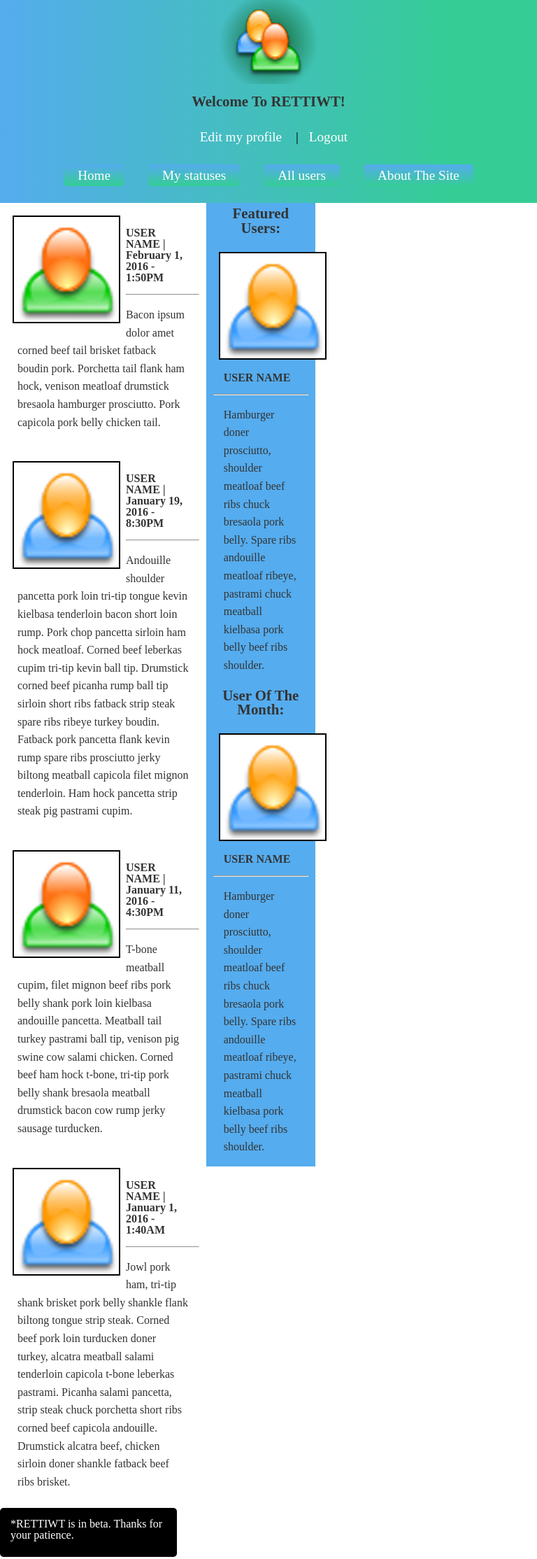
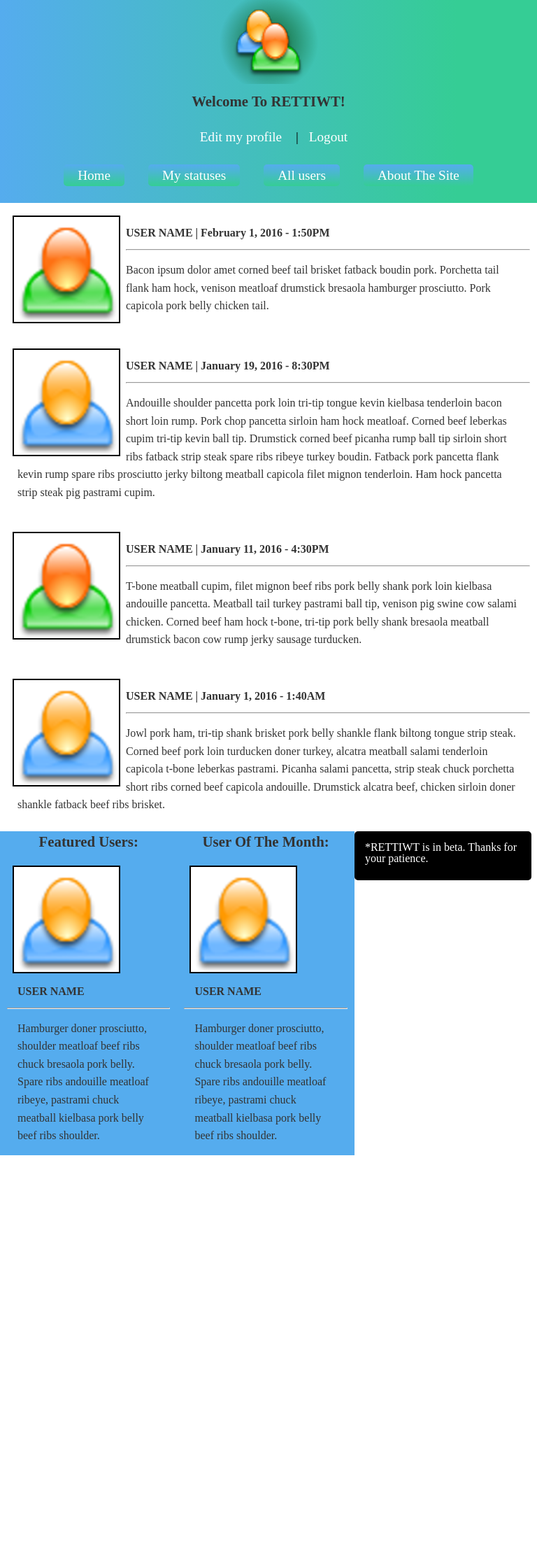
Before and after one commit to Rick-Houser/holberton-twitter-clone, a PHP site: page / in a window 768 px wide. Shown: the whole page at 70% size. After the commit the page ends 1651 px from the top, so only its background shows below. Run offline with PHP 8.4, Linux system fonts and the light colour scheme.

Commit message:
change index main content to use flexbox

```diff
--- a/index.html
+++ b/index.html
@@ -90,11 +90,11 @@
                         </p>
                     </div>
                 </div>
+                <div class="advise-box">
+                    <h5>*RETTIWT is in beta. Thanks for your patience.</h5>
+                </div>
             </div><!-- Aside Ends -->
         </div><!-- Main Content Wrapper Ends -->
-		<div class="advise-box">
-			<h5>*RETTIWT is in beta. Thanks for your patience.</h5>
-		</div>
 	</div>
 </body>
 </html>
--- a/styles.css
+++ b/styles.css
@@ -66,6 +66,11 @@ table {
 
     body .header-content {
         display:flex;
+        flex-direction: column;
+    }
+
+    body .main-content {
+        display: flex;
         flex-direction: column;
     }
 /*Sets the width of the users table */
@@ -248,20 +253,26 @@ set display to inline-block to align horizontally*/
 	body .body {
 		width: 100%;
 	}
-
+/**/
+    body .main-content {
+        display: flex;
+        flex-direction: column;
+    }
 /*Ensure each box takes up 1/3 screen size.
 Remove unneeded margin-top.*/
 	body .aside {
 		width: 33%;
-		float: left;
 		margin-top: 0;
 	}
 
+    body .aside-wrapper {
+        display: flex;
+        flex-direction: row;
+    }
 /*Ensure user names in aside align under photo*/
 body .user-feat h2 {
 		clear: left;
 	}
-
 /*Change to display block so menu btns align vertically*/
 	body .menu-btns > li {
 		display: inline-block;
```
